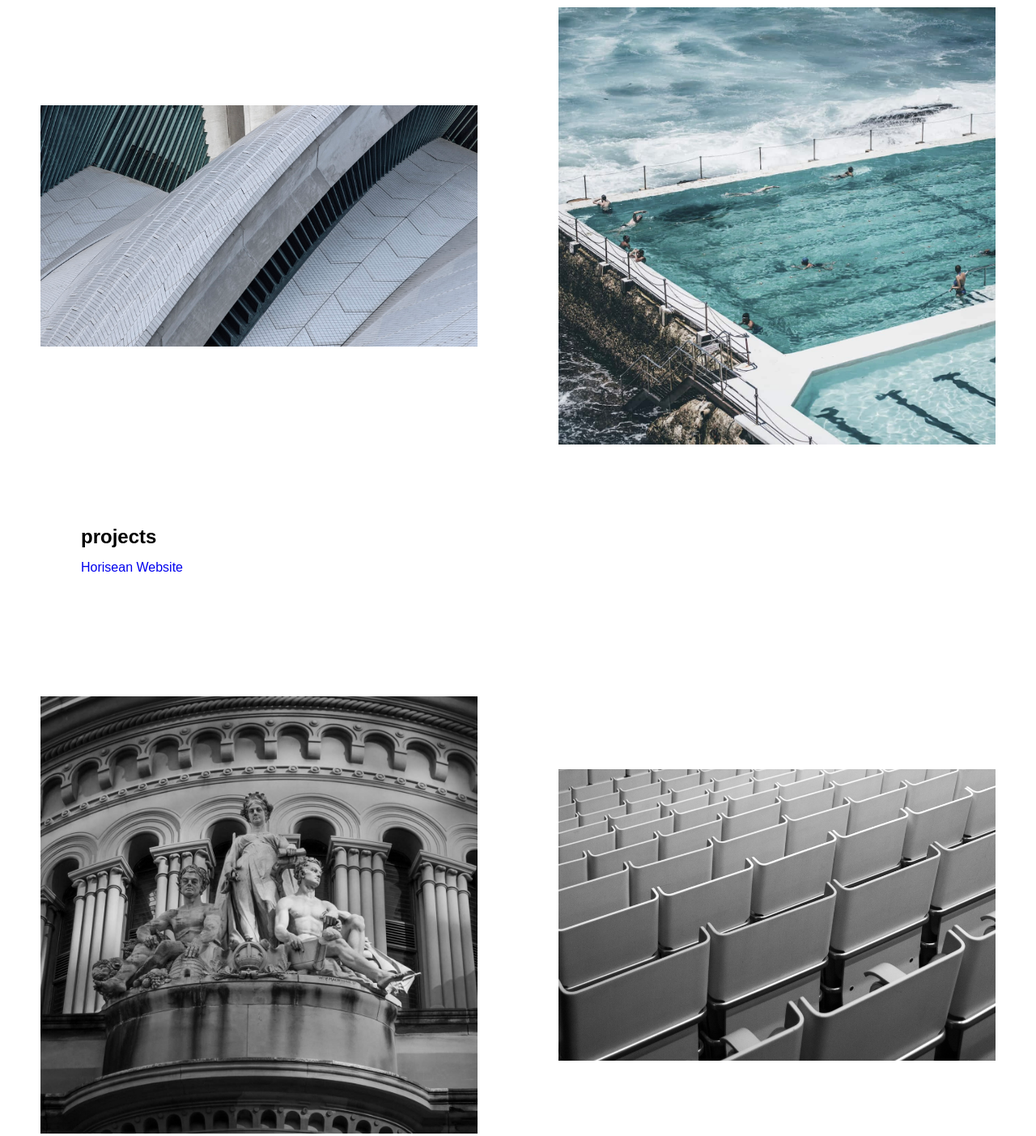
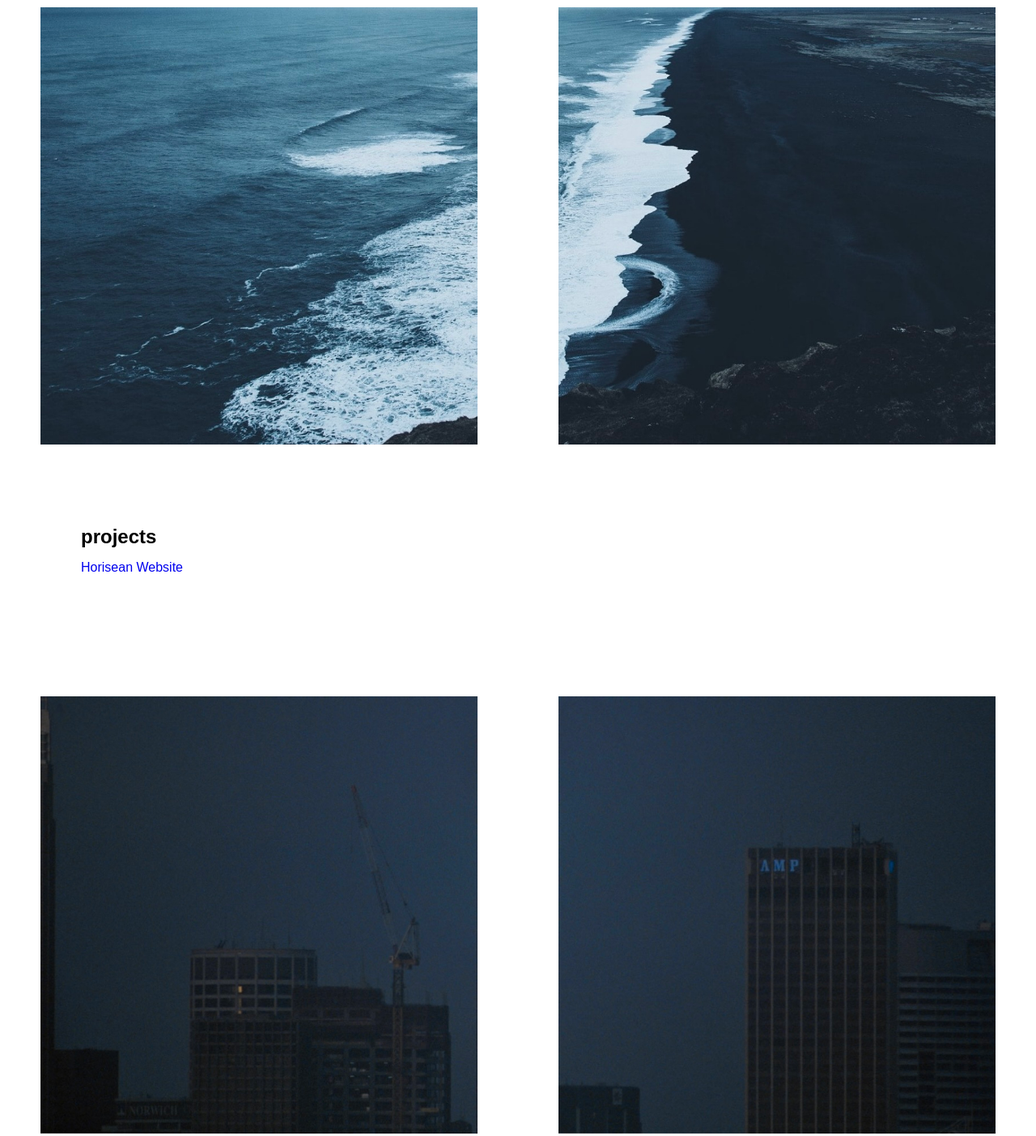
Before and after one commit to lewisgjohns/Lewis-Johns-Portfolio, a plain HTML site: page index.html in a window 1280 px wide. Shown: the part 1040-2443 px from the top of the page at 81% size. Drawn offline with Linux system fonts and the light colour scheme.

Commit message:
New changes to images

```diff
--- a/index.html
+++ b/index.html
@@ -33,12 +33,12 @@
 
             <div class="container">
                 <section class="images">
-                    <img src="assets/img/The-Fifth-Facade_06.jpg" alt="sydney opera house detail">
+                    <img src="assets/img/aerial_view_of_ocean_waves_black_sea_sand_under_black_clouds_white_sky_hd_ocean-1920x1080 (1).jpg" alt="coastal ocean 1">
                     </section>
 
 
                 <section class="images">
-                    <img src="assets/img/What-Are-the-Bondi-Icebergs.jpg" alt="bondi ocean pool">
+                    <img src="assets/img/aerial_view_of_ocean_waves_black_sea_sand_under_black_clouds_white_sky_hd_ocean-1920x1080 (2).jpg" alt="coastal ocean 2">
                     </section>
                     </div>
 
@@ -50,12 +50,12 @@
 
             <div class="container">
                 <section class="images">
-                    <img src="assets/img/Sydney-Landmark-Queen-Victoria-Building-Big-Bus-Tours.jpg" alt="qvb statues">
+                    <img src="assets/img/JPW_GovernorPhillipGovernorMacquarieTower_001 (1).jpg" alt="sydney skyline 1">
                     </section>
 
 
                 <section class="images">
-                    <img src="assets/img/DSC_1809.jpg" alt="sydney opera house seats">
+                    <img src="assets/img/JPW_GovernorPhillipGovernorMacquarieTower_001.jpg" alt="sydney skyline 2">
                     </section>
                     </div>
 
```
Also changed, not shown: assets/img/DSC_1809.jpg (deleted), assets/img/JPW_GovernorPhillipGovernorMacquarieTower_001 (1).jpg (added), assets/img/JPW_GovernorPhillipGovernorMacquarieTower_001.jpg (added), assets/img/Sydney-Landmark-Queen-Victoria-Building-Big-Bus-Tours.jpg (deleted), assets/img/The-Fifth-Facade_06.jpg (deleted), assets/img/What-Are-the-Bondi-Icebergs.jpg (deleted), assets/img/aerial_view_of_ocean_waves_black_sea_sand_under_black_clouds_white_sky_hd_ocean-1920x1080 (1).jpg (added), assets/img/aerial_view_of_ocean_waves_black_sea_sand_under_black_clouds_white_sky_hd_ocean-1920x1080 (2).jpg (added).
